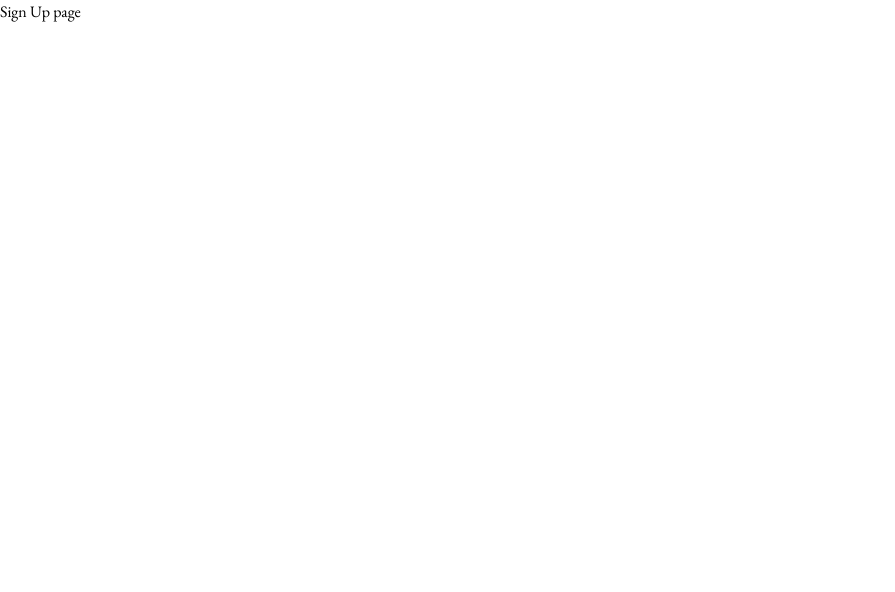
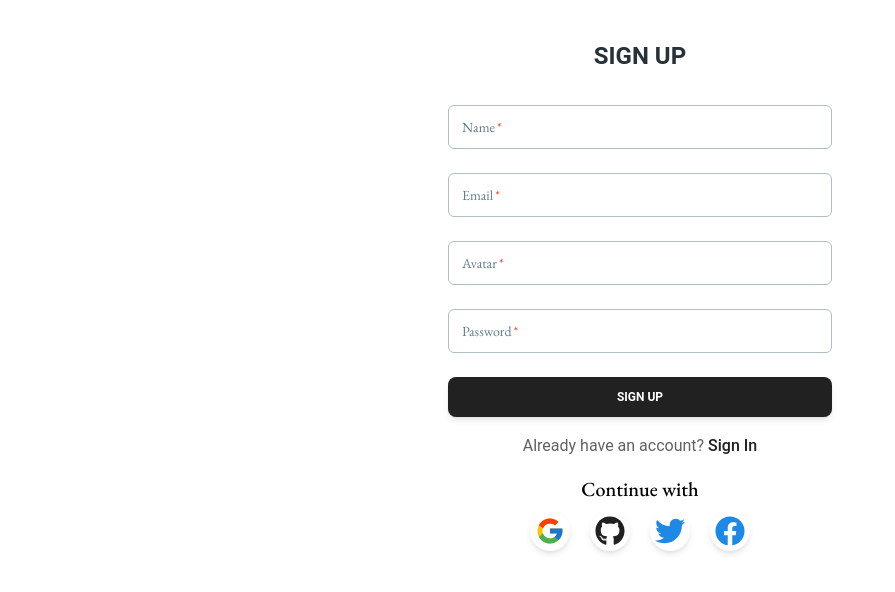
Before and after one commit to mfarhadattari/plan-perfect, a React (Vite) app: page /sign-up in a window 1280 px wide. Shown: the top 592 px of the page, without its empty margins (0-895 px from the left). Built offline with nearby package versions, Linux system fonts and the light colour scheme.

Commit message:
sign up page implemented

```diff
--- a/package.json
+++ b/package.json
@@ -14,6 +14,8 @@
     "@material-tailwind/react": "^2.1.1",
     "react": "^18.2.0",
     "react-dom": "^18.2.0",
+    "react-hook-form": "^7.46.1",
+    "react-icons": "^4.11.0",
     "react-router-dom": "^6.15.0"
   },
   "devDependencies": {
--- /dev/null
+++ b/src/components/SignUpCard.jsx
@@ -0,0 +1,70 @@
+import { Button, Card, Input, Typography } from "@material-tailwind/react";
+import { useForm } from "react-hook-form";
+import { Link } from "react-router-dom";
+
+const SignUpCard = () => {
+  const { register, handleSubmit, reset } = useForm();
+
+  const onSubmit = (data) => {
+    console.log(data);
+  };
+
+  return (
+    <Card color="transparent" shadow={false}>
+      <Typography
+        variant="h4"
+        color="blue-gray"
+        className="text-center uppercase"
+      >
+        Sign Up
+      </Typography>
+      <form
+        className="mt-8 mb-2 w-80 max-w-screen-lg sm:w-96"
+        onSubmit={handleSubmit(onSubmit)}
+      >
+        <div className="mb-4 flex flex-col gap-6">
+          <Input
+            required
+            type="text"
+            size="lg"
+            label="Name"
+            {...register("name")}
+          />
+          <Input
+            required
+            type="email"
+            size="lg"
+            label="Email"
+            {...register("email")}
+          />
+          <Input
+            required
+            type="url"
+            size="lg"
+            label="Avatar"
+            {...register("avatar")}
+          />
+          <Input
+            type="password"
+            size="lg"
+            label="Password"
+            required
+            {...register("password")}
+          />
+        </div>
+
+        <Button type="submit" className="mt-6" fullWidth>
+          Sign Up
+        </Button>
+        <Typography color="gray" className="mt-4 text-center font-normal">
+          Already have an account?{" "}
+          <Link to="/login" className="font-medium text-gray-900">
+            Sign In
+          </Link>
+        </Typography>
+      </form>
+    </Card>
+  );
+};
+
+export default SignUpCard;
--- /dev/null
+++ b/src/components/SocialLoginCard.jsx
@@ -0,0 +1,27 @@
+import { IconButton } from "@material-tailwind/react";
+import { FaFacebook, FaGithub, FaTwitter } from "react-icons/fa";
+import { FcGoogle } from "react-icons/fc";
+
+const SocialLoginCard = () => {
+  return (
+    <div>
+      <h1 className="text-center my-2 text-xl font-medium">Continue with</h1>
+      <div className="flex gap-5">
+        <IconButton className="rounded-full bg-white text-3xl">
+          <FcGoogle />
+        </IconButton>
+        <IconButton className="rounded-full text-3xl bg-white text-gray-900">
+          <FaGithub />
+        </IconButton>
+        <IconButton className="rounded-full bg-white text-blue-600 text-3xl">
+          <FaTwitter />
+        </IconButton>
+        <IconButton className="rounded-full bg-white text-blue-600 text-3xl">
+          <FaFacebook />
+        </IconButton>
+      </div>
+    </div>
+  );
+};
+
+export default SocialLoginCard;
--- /dev/null
+++ b/src/components/UserCard.jsx
@@ -0,0 +1,26 @@
+import {
+  Card,
+  CardBody,
+  CardHeader,
+  Typography,
+} from "@material-tailwind/react";
+
+const UserCard = ({ user }) => {
+  return (
+    <Card className="w-80">
+      <CardHeader floated={false} className="h-72">
+        <img src={user?.avatar} alt={user?.name} />
+      </CardHeader>
+      <CardBody className="text-center">
+        <Typography variant="h4" color="blue-gray" className="mb-2">
+          {user?.name}
+        </Typography>
+        <Typography color="gray" variant="h5" className="font-medium">
+          {user?.email}
+        </Typography>
+      </CardBody>
+    </Card>
+  );
+};
+
+export default UserCard;
--- a/src/pages/ProfilePage.jsx
+++ b/src/pages/ProfilePage.jsx
@@ -1,10 +1,23 @@
+import UserCard from "../components/UserCard";
+
+const user = {
+  email: "mfarhad.dev@gmail.com",
+  name: "Mohammad Farhad",
+  avatar: "https://avatars.githubusercontent.com/u/121655696?v=4",
+  isLoading: false,
+  isError: false,
+  error: "",
+};
+
 const ProfilePage = () => {
   return (
     <div className="h-screen px-5 md:px-10 pt-10">
       <div>
         <h1 className="font-semibold text-3xl uppercase">Profile</h1>
       </div>
-      <div className="mt-10">profile info</div>
+      <div className="mt-10 flex justify-center items-center">
+        <UserCard user={user} />
+      </div>
     </div>
   );
 };
--- a/src/pages/SignUpPage.jsx
+++ b/src/pages/SignUpPage.jsx
@@ -1,7 +1,11 @@
+import SignUpCard from "../components/SignUpCard";
+import SocialLoginCard from "../components/SocialLoginCard";
+
 const SignUpPage = () => {
   return (
-    <div>
-      <h1>Sign Up page</h1>
+    <div className="flex flex-col items-center py-10">
+      <SignUpCard />
+      <SocialLoginCard />
     </div>
   );
 };
```
Also changed, not shown: 1 other file (tests, documents, lock files or other folders).
